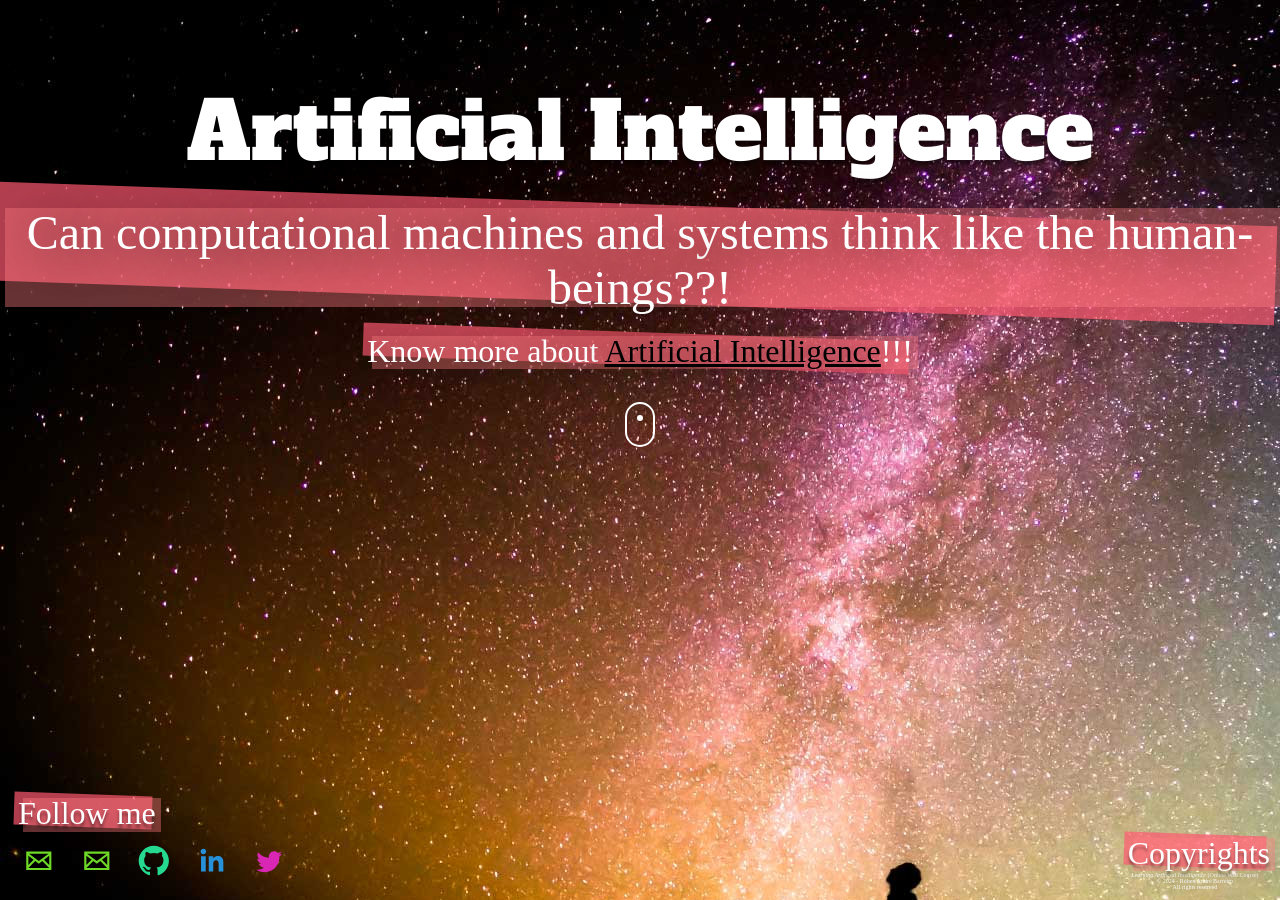
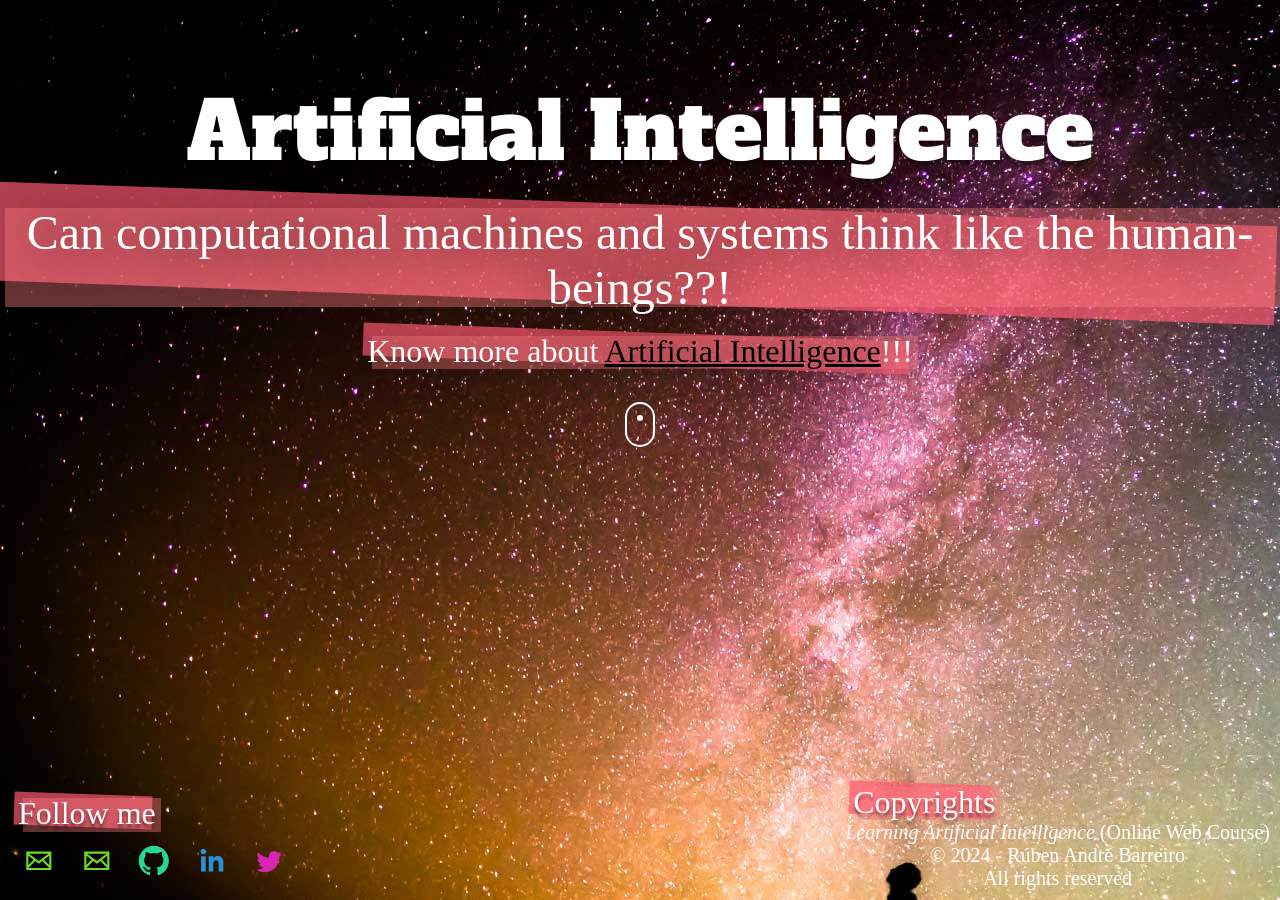
Before and after one commit to learning-artificial-intelligence/learning-artificial-intelligence.github.io, a Jekyll site: the page built from index.html, in a window 1280 px wide. Built offline with Jekyll 4.4.1, drawn with Linux system fonts in a browser that asks for light colours; nearby versions of some CDN libraries; some web fonts are replaced.

Commit message:
Some minor changes added
Some minor changes added

```diff
--- a/assets/css/custom/examples.css
+++ b/assets/css/custom/examples.css
@@ -108,12 +108,17 @@ p{
 
 .copyrights-paragraph {
   display: block;
-  font-size: 6px;
+  font-size: 20px;
   color: white;
   list-style: none;
   margin: 0;
   padding: 0px;
   text-align: center;
+}
+.copyrights-paragraph p {
+  display: inline-block;
+  margin: 5px;
+  margin: 0.5rem;
 }
 
 
```
Also changed, not shown: assets/css/custom/examples_backup_5_3_17.css (+6 -1 lines).
